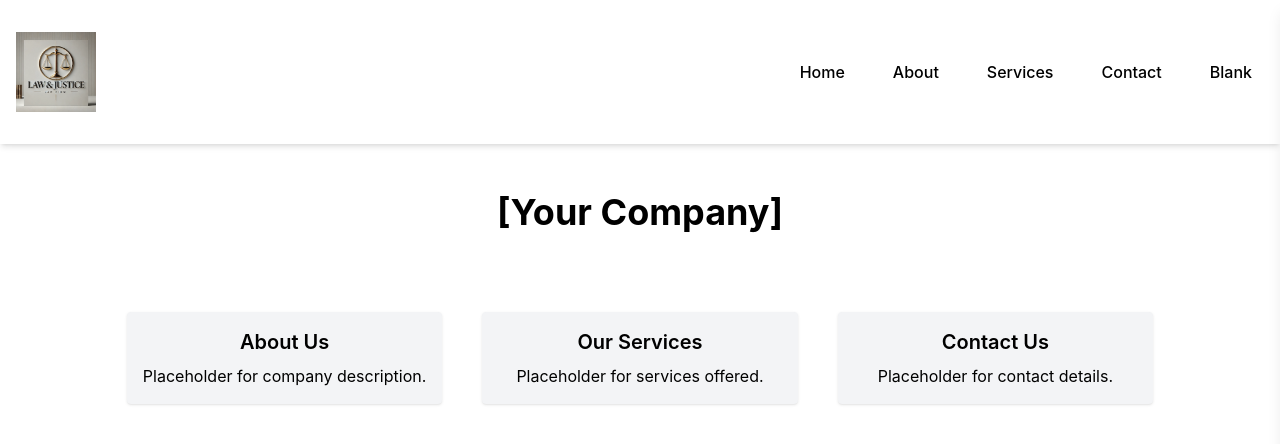
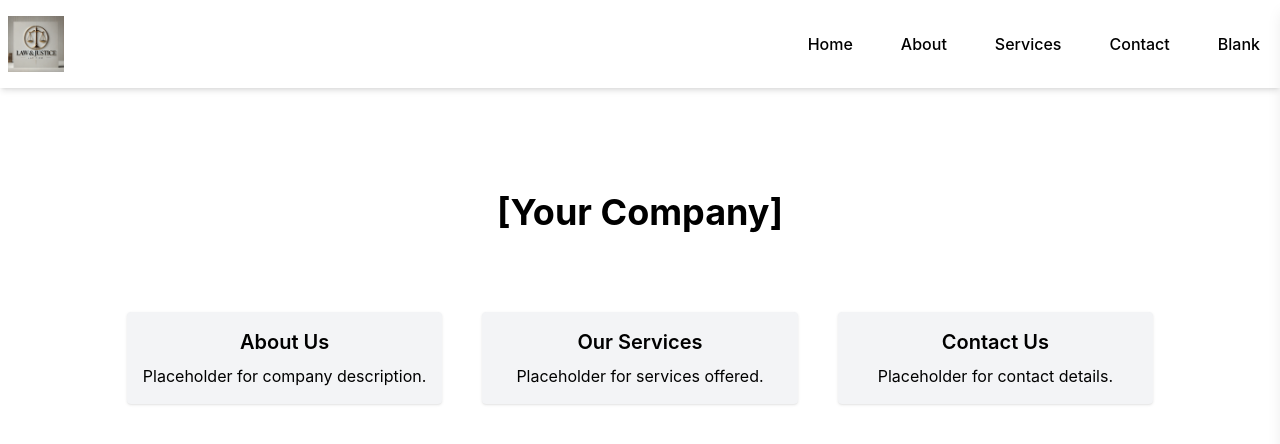
Before and after one commit to jpjun8/webdev_proto, a React (Create React App) app: page / in a window 1280 px wide. Shown: the top 444 px of the page. Built offline with nearby package versions, Linux system fonts and the light colour scheme.

Commit message:
navbar change

```diff
--- a/src/components/Navbar.js
+++ b/src/components/Navbar.js
@@ -31,14 +31,14 @@
         isScrolled ? "bg-gray-800" : "bg-transparent"
       }`}
     >
-      <div className="container mx-auto flex justify-between items-center px-4 py-8">
+      <div className="container mx-auto flex justify-between items-center px-2 py-4">
         {/* Logo */}
         <div className="logo text-black font-bold text-2xl">
           <Link to="/">
             <img
               src={require("../assets/logo.webp")}
               alt="Link to Home page"
-              className="size-20"
+              className="size-14"
             ></img>
           </Link>
         </div>
```
